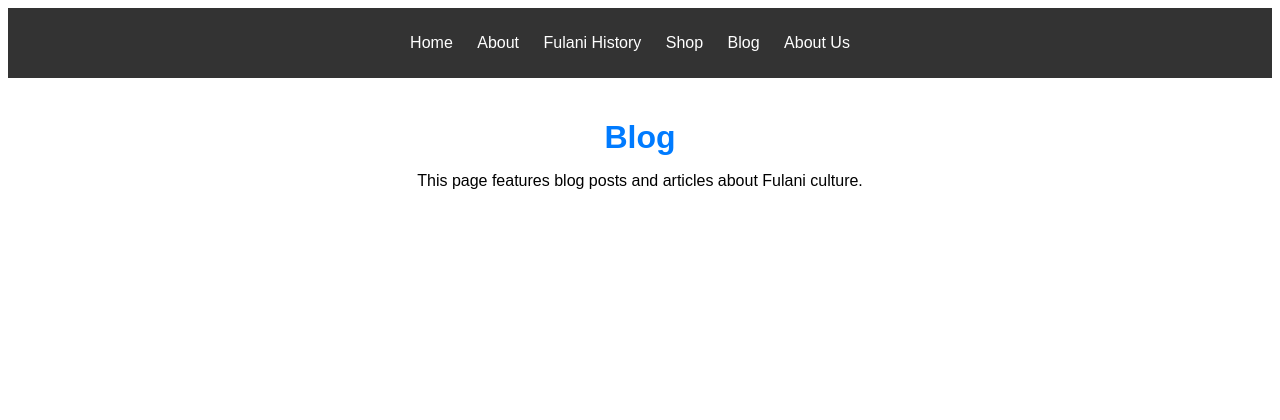
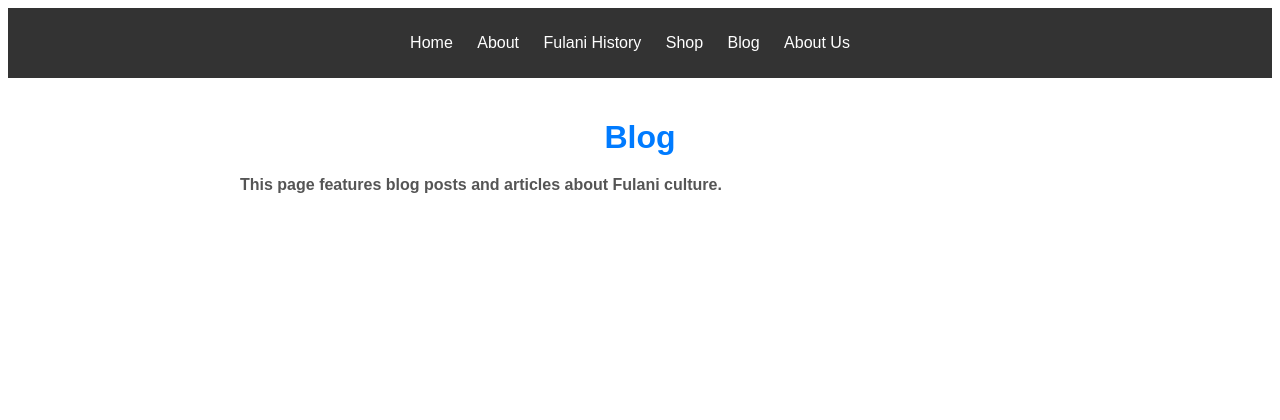
Before and after one commit to Codewithjalloh/Pulaar, a Flask app: page /blog in a window 1280 px wide. Shown: the top 420 px of the page. Run offline with Flask 3, Linux system fonts and the light colour scheme.

Commit message:
Update style.css

```diff
--- a/static/style.css
+++ b/static/style.css
@@ -91,3 +91,19 @@ main h2 {
   text-align: center; /* Center align headers */
   font-family: 'Arial', sans-serif;
 }
+
+/* Style for paragraphs */
+main p {
+  color: #333; /* Darker text for readability */
+  line-height: 1.6; /* Spacing between lines */
+  text-align: justify; /* Justify align paragraphs */
+  margin-bottom: 15px;
+}
+
+/* Additional styling for the first paragraph for emphasis */
+main p:first-of-type {
+  font-weight: bold;
+  color: #555;
+}
+
+/* END OF MAIN  */
```
